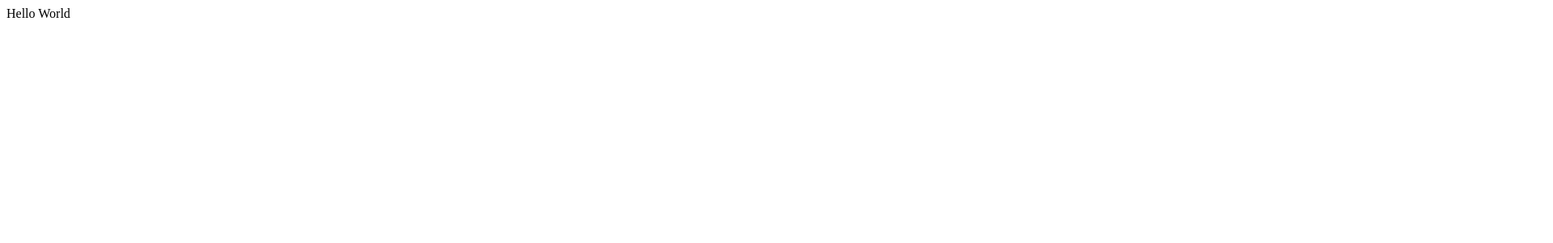
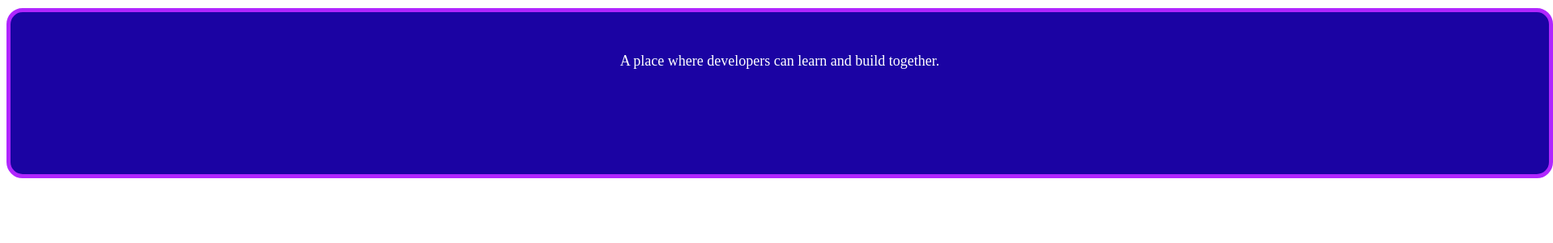
Before and after one commit to ryanschuttig/React_Hub, a React (Create React App) app: page / in a window 1280 px wide. Shown: the top 300 px of the page at 81% size, 1918 px wide, since content can reach past the window. Built offline with nearby package versions, Linux system fonts and the light colour scheme.

Commit message:
added header and footer components and started inital landing page

```diff
--- a/src/App.js
+++ b/src/App.js
@@ -1,7 +1,11 @@
 import "./App.css";
+import Header from "./components/header"
+import Footer from "./components/footer"
 
 function App() {
-  return <div>Hello World</div>;
+  return (
+    <Header />
+  )
 }
 
 export default App;
--- /dev/null
+++ b/src/components/header/index.jsx
@@ -0,0 +1,6 @@
+function Header() {
+    return <div className="header-text">A place where developers can learn and build together.</div>
+
+}
+
+export default Header;
--- a/src/index.css
+++ b/src/index.css
@@ -0,0 +1,15 @@
+.header-text {
+    position: absolute;
+    font-size: large;
+    text-align: center;
+    color:white;
+    background-color: 	#1B03A3;
+    top: 10px;
+    height: 100px;
+    width: 1800px;
+    padding: 50px;
+    border-radius: 20px;
+    border-color:  #B026FF;
+    border-style: solid;
+    border-width: 5px;
+}
```
Also changed, not shown: src/components/footer/index.jsx (added), 1 other file (tests, documents, lock files or other folders).
